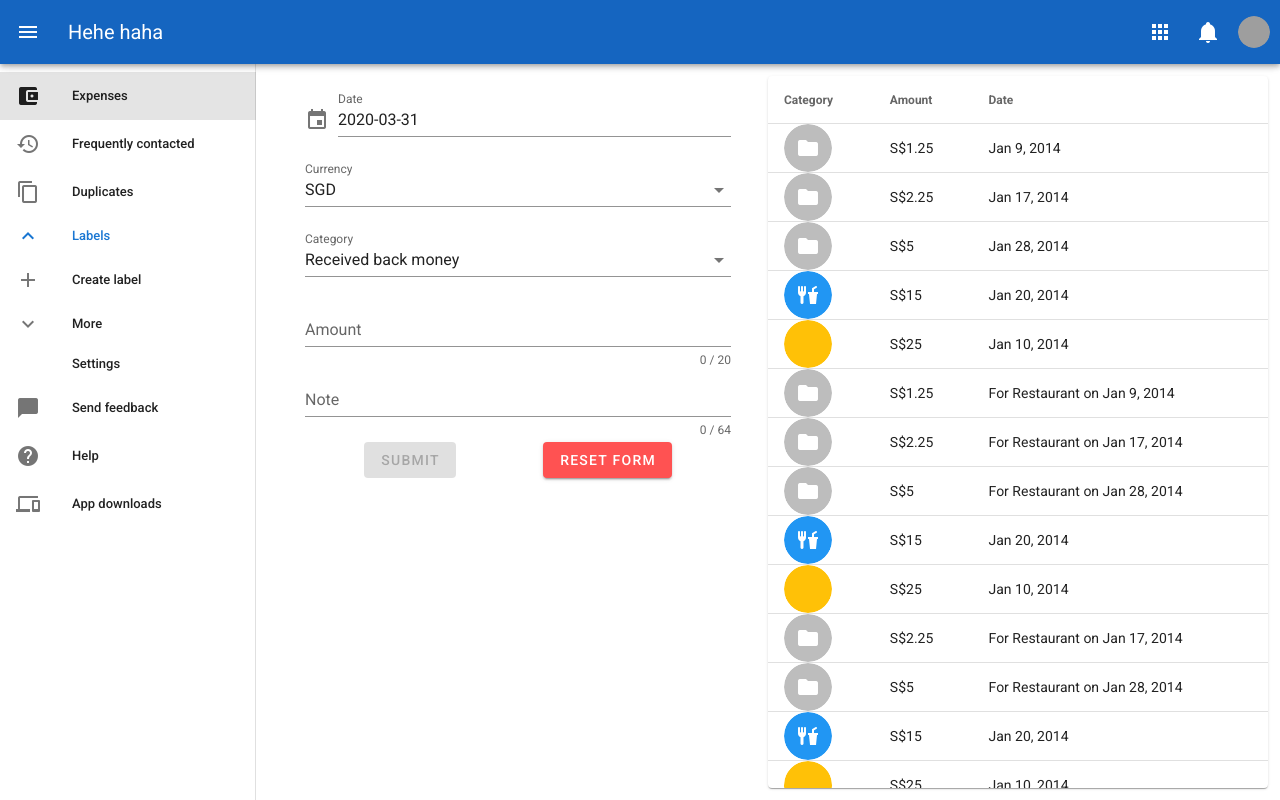
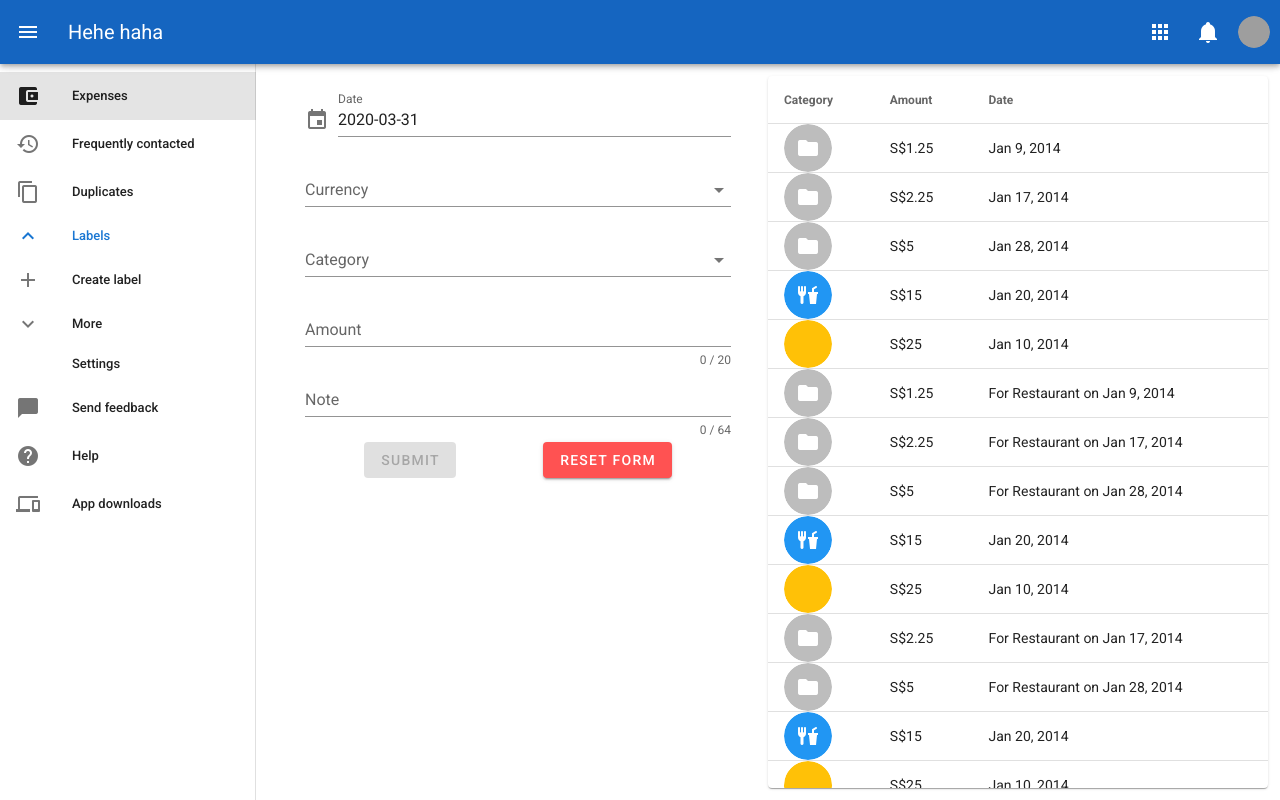
Before and after one commit to bongnv/expenses-old, a Vue app in the folder web/: page /expenses in a window 1280 px wide. Built offline with nearby package versions, Linux system fonts and the light colour scheme; grey boxes are pictures that could not be loaded.

Commit message:
add axios

```diff
--- a/web/package.json
+++ b/web/package.json
@@ -10,6 +10,7 @@
     "lint": "vue-cli-service lint"
   },
   "dependencies": {
+    "axios": "^0.19.2",
     "core-js": "^3.6.4",
     "cross-env": "^7.0.2",
     "hygen": "^5.0.3",
--- /dev/null
+++ b/web/src/api/expenses.js
@@ -0,0 +1,15 @@
+import appConfig from "@/app.config.json"
+import axios from "axios";
+
+const POST_URL_PATH = appConfig.apiServer + "expenses";
+
+export function createExpense(payload) {
+  console.log("sending payload to server", JSON.stringify(payload));
+  return new Promise((resolve, reject) => {
+    axios.post(POST_URL_PATH, {
+      expense: payload,
+    })
+      .then(response => resolve(response.data.expense))
+      .catch(error => reject(error));
+  });
+}
--- /dev/null
+++ b/web/src/app.config.json
@@ -0,0 +1,5 @@
+{
+    "title": "Expenses Management",
+    "description": "Managing your expenses.",
+    "apiServer": "http://localhost:8080/"
+  }
--- a/web/src/components/DatePicker.vue
+++ b/web/src/components/DatePicker.vue
@@ -10,36 +10,49 @@
   >
     <template v-slot:activator="{ on }">
       <v-text-field
-        :value="value"
-        @input="update"
+        v-model="date"
         label="Date"
         prepend-icon="mdi-calendar"
         v-on="on"
         @keyup.enter="onEnter"
+        :rules="rules"
       ></v-text-field>
     </template>
-    <v-date-picker :value="value" @input="update" no-title scrollable />
+    <v-date-picker v-model="date" no-title scrollable />
   </v-menu>
 </template>
 
 <script>
+const validateDate = v => v && v.length == 10 && !isNaN(Date.parse(v));
 export default {
   data: () => ({
     menu: false,
-    modal: false
+    valid: false,
+    rules: [v => validateDate(v) || "Date is invalid."]
   }),
 
+  computed: {
+    date: {
+      get() {
+        return this.value.toISOString().substr(0, 10);
+      },
+
+      set(newDate) {
+        if (validateDate(newDate)) {
+          this.$emit("input", new Date(newDate));
+        }
+      }
+    }
+  },
+
   props: {
-    value: String,
-    default: new Date().toISOString().substr(0, 10)
+    value: Date,
+    default: new Date()
   },
 
   methods: {
     onEnter() {
       this.menu = false;
-    },
-    update(newValue) {
-      this.$emit("input", newValue);
     }
   }
 };
--- a/web/src/components/ExpenseForm.vue
+++ b/web/src/components/ExpenseForm.vue
@@ -1,25 +1,12 @@
 <template>
   <v-container fill-width>
-    <v-form
-      ref="form"
-      v-model="valid"
-      :lazy-validation="lazy"
-      class="justify-center"
-    >
-      <DatePicker v-model="date" />
+    <v-form ref="form" v-model="valid" :lazy-validation="lazy" class="justify-center">
+      <DatePicker v-model="expense.date" />
 
-      <SimpleDropdown
-        v-model="currency"
-        name="Currency"
-        :items="currencies"
-      ></SimpleDropdown>
-      <SimpleDropdown
-        v-model="category"
-        name="Category"
-        :items="categories"
-      ></SimpleDropdown>
+      <SimpleDropdown v-model="expense.currency" name="Currency" :items="currencies"></SimpleDropdown>
+      <SimpleDropdown v-model="expense.category" name="Category" :items="categories"></SimpleDropdown>
       <v-text-field
-        v-model="amount"
+        v-model="expense.amount"
         :counter="amountLength"
         :rules="amountRules"
         label="Amount"
@@ -29,7 +16,7 @@
       ></v-text-field>
 
       <v-text-field
-        v-model="note"
+        v-model="expense.note"
         :counter="noteLength"
         :rules="noteRules"
         label="Note"
@@ -38,9 +25,12 @@
 
       <v-row>
         <v-spacer />
-        <v-btn :disabled="!valid" class="ma-4" color="success" @click="submit"
-          >Submit</v-btn
-        >
+        <v-btn
+          :disabled="!valid"
+          class="ma-4"
+          color="success"
+          @click="createExpense(expense)"
+        >Submit</v-btn>
         <v-spacer />
         <v-btn color="error" class="ma-4" @click="reset">Reset Form</v-btn>
         <v-spacer />
@@ -50,32 +40,31 @@
 </template>
 
 <script>
-import SimpleDropdown from "@/components/SimpleDropdown.vue";
-import DatePicker from "@/components/DatePicker.vue";
+import SimpleDropdown from "@/components/SimpleDropdown";
+import DatePicker from "@/components/DatePicker";
 import categories from "@/data/categories.json";
 import currencies from "@/data/currencies.json";
+import { mapActions } from "vuex";
 
 // data, amount, category, account, note, currency, category group
 export default {
   data: vm => ({
-    date: new Date().toISOString().substr(0, 10),
+    expense: {
+      date: new Date()
+    },
     valid: true,
     noteLength: 64,
-    note: "",
     noteRules: [
       v =>
         !v ||
         v.length <= vm.noteLength ||
         "Note must not be more than " + vm.noteLength + " characters"
     ],
-    amount: undefined,
     amountLength: 20,
     amountRules: [
       v => !!v || "Amount is required",
       v => v > 0 || "Amount must be valid"
     ],
-    category: "",
-    currency: "SGD",
     categories,
     currencies,
     lazy: false
@@ -90,9 +79,7 @@ export default {
     reset() {
       this.$refs.form.reset();
     },
-    submit() {
-      this.$refs.form.resetValidation();
-    }
+    ...mapActions("expenses", ["createExpense"])
   }
 };
 </script>
--- a/web/src/store/index.js
+++ b/web/src/store/index.js
@@ -1,11 +1,11 @@
 import Vue from "vue";
 import Vuex from "vuex";
+import expenses from "./modules/expenses";
 
 Vue.use(Vuex);
 
 export default new Vuex.Store({
-  state: {},
-  mutations: {},
-  actions: {},
-  modules: {}
+  modules: {
+    expenses,
+  }
 });
--- /dev/null
+++ b/web/src/store/modules/expenses.js
@@ -0,0 +1,28 @@
+import { createExpense } from "@/api/expenses";
+
+const state = {
+  expense: {},
+};
+
+const getters = {}
+
+const actions = {
+  createExpense({ commit }, payload) {
+    createExpense(payload).then(item => commit('setExpense', item));
+  }
+}
+
+const mutations = {
+  setExpense(state, payload) {
+    console.log("received payload", payload);
+    state.expense = payload
+  },
+}
+
+export default {
+  namespaced: true,
+  state,
+  getters,
+  actions,
+  mutations
+};
--- a/web/src/views/Expenses.vue
+++ b/web/src/views/Expenses.vue
@@ -3,7 +3,7 @@
     <v-container id="expenses" class="fill-height" fluid>
       <v-row class="fill-height" no-gutters>
         <v-col>
-          <ExpenseForm class="expense-form" style="width: 90%" />
+          <ExpenseForm style="width: 90%" />
         </v-col>
         <v-col v-if="$vuetify.breakpoint.lgAndUp" class="fill-height">
           <TableExpenses class="fill-height" />
@@ -26,6 +26,6 @@ export default {
     MainLayout,
     ExpenseForm,
     TableExpenses
-  }
+  },
 };
 </script>
```
Also changed, not shown: 1 other file (tests, documents, lock files or other folders).
